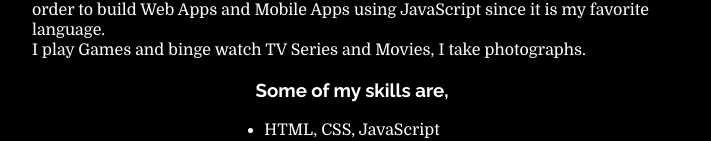
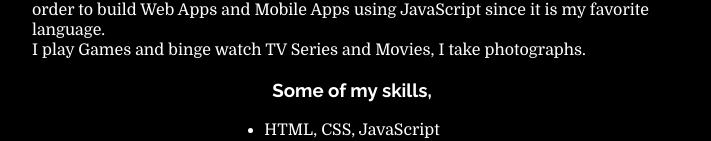
Before and after one commit to imshines/react-portfolio-new, a React (Create React App) app: page / in a window 1280 px wide. Shown: the part 803-944 px from the top of the page, without its empty margins (288-999 px from the left). Built offline with nearby package versions, Linux system fonts and the light colour scheme.

Commit message:
Update Home.js

```diff
--- a/src/Components/Home.js
+++ b/src/Components/Home.js
@@ -50,7 +50,7 @@ function Home() {
                     <p>Bachelors in Computer Science Engineering Student. I'm intrested in tech and learning about new emerging technologies, I chose my path as a Web Developer in order to build Web Apps and Mobile Apps using JavaScript since it is my favorite language.</p>
                     <p>I play Games and binge watch TV Series and Movies, I take photographs.</p>
                 </div>
-                <h3 style={marginBottom}>Some of my skills are,</h3>
+                <h3 style={marginBottom}>Some of my skills,</h3>
                 <ul style={listStyle}>
                     <li>HTML, CSS, JavaScript</li>
                     <li>ReactJS</li>
```
